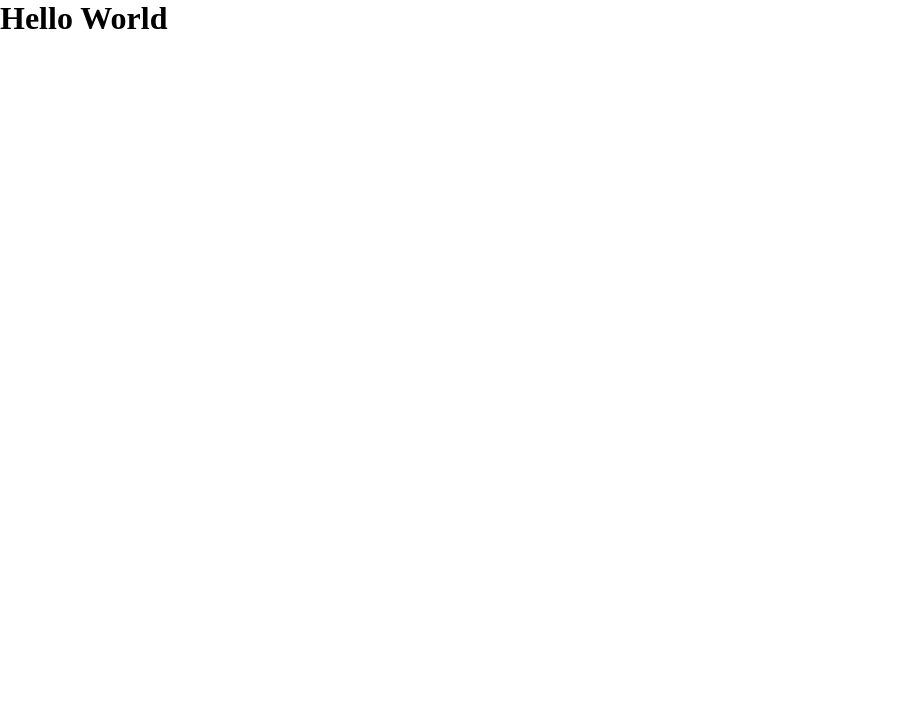
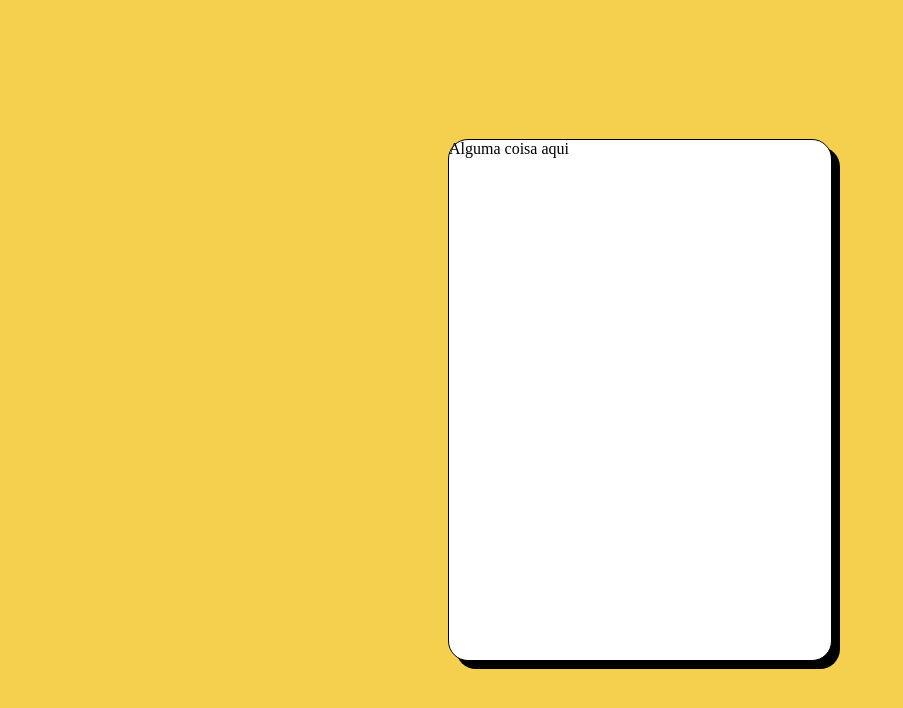
Before and after one commit to fefo1811/Frontend-Mentor, a website: page index.html in a window 1280 px wide. Shown: the whole page, without its empty margins (0-903 px from the left). Drawn offline with Linux system fonts and the light colour scheme.

Commit message:
Projeto Blog Card: Criação do Card Container

```diff
--- a/index.html
+++ b/index.html
@@ -6,8 +6,11 @@
   <title> Blog Preview Card </title>
 
   <link rel="stylesheet" href="dist/styles/global.css">
+  <link rel="stylesheet" href="dist/styles/style.css">
 </head>
 <body>
-  <h1> Hello World </h1>
+  <section class="card__container">
+    Alguma coisa aqui
+  </section>
 </body>
 </html>
--- a/styles/global.scss
+++ b/styles/global.scss
@@ -1,5 +1,17 @@
+:root {
+    --bg-color: #F4D04E;
+}
+
 * {
     padding: 0;
     margin: 0;
     box-sizing: border-box;
 }
+
+html, body {
+    height: 100%;
+}
+
+body {
+    background-color: var(--bg-color);
+}
--- /dev/null
+++ b/styles/style.scss
@@ -0,0 +1,20 @@
+.card__container {
+    width: 384px;
+    height: 522px;
+    border-radius: 20px;
+
+    position: absolute;
+    top: 50%;
+    left: 50%;
+    transform: translate(-50%, -50%);
+
+    background-color: #fff;
+    border: 1px solid #000;
+
+    box-shadow: #000 8px 8px;
+
+    &:hover {
+        box-shadow: #000 16px 16px;
+        transition: box-shadow 1s;
+    }
+}
```
Also changed, not shown: dist/styles/global.css, dist/styles/style.css (added), 2 other files.
